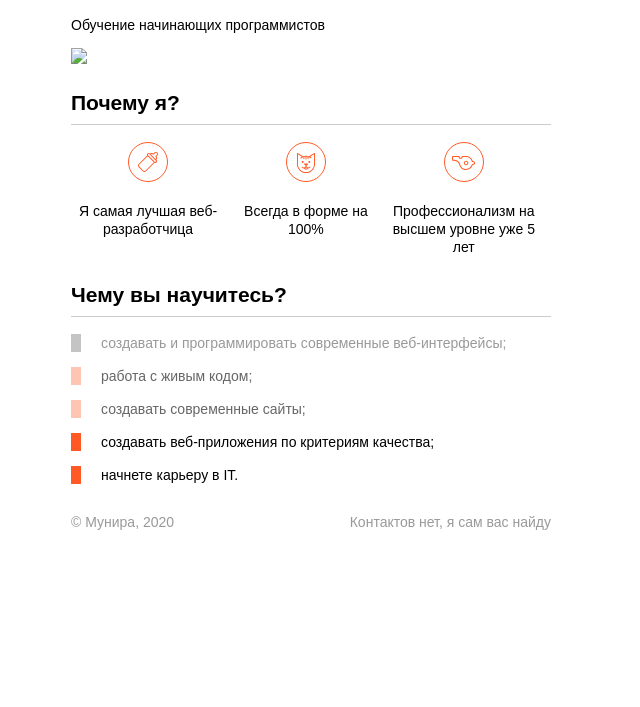
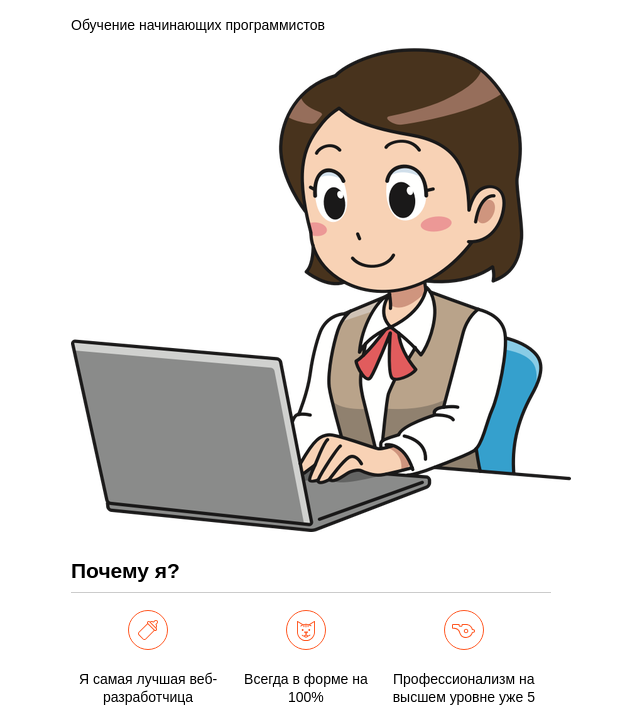
Before and after one commit to Ina-1/my-site, a plain HTML site: page index.html in a window 1280 px wide. Shown: the part 110-817 px from the top of the page, without its empty margins (329-969 px from the left). Drawn offline with Linux system fonts and the light colour scheme.

Commit message:
Update index.html

```diff
--- a/index.html
+++ b/index.html
@@ -10,7 +10,7 @@
       <header class="site-header">
         <h1>Инструктор Мунира</h1>
         <p>Обучение начинающих программистов</p>
-        <img src="img/555.png">
+        <img src="555.png">
       </header>
 
       <section class="features">
```
